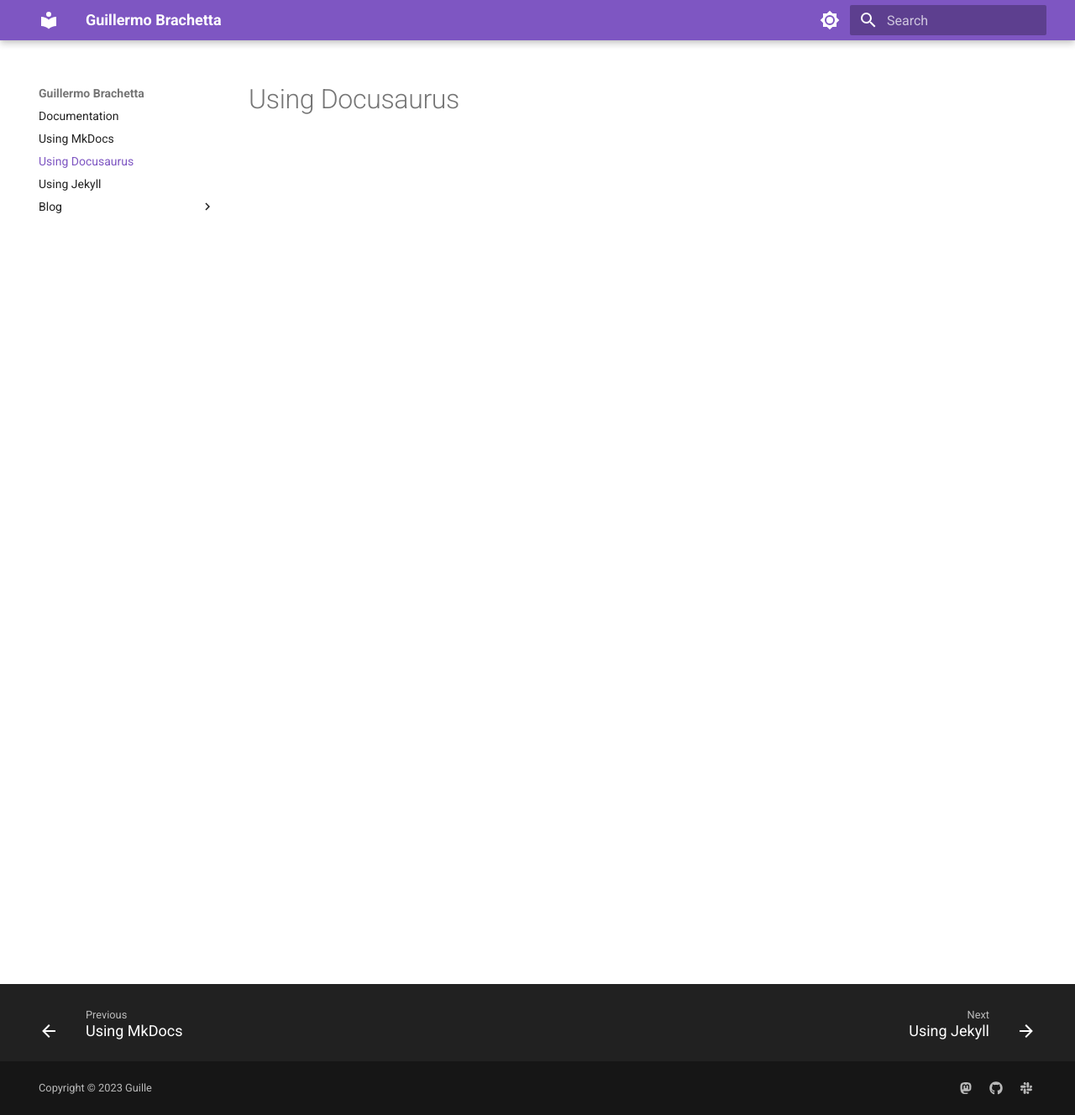
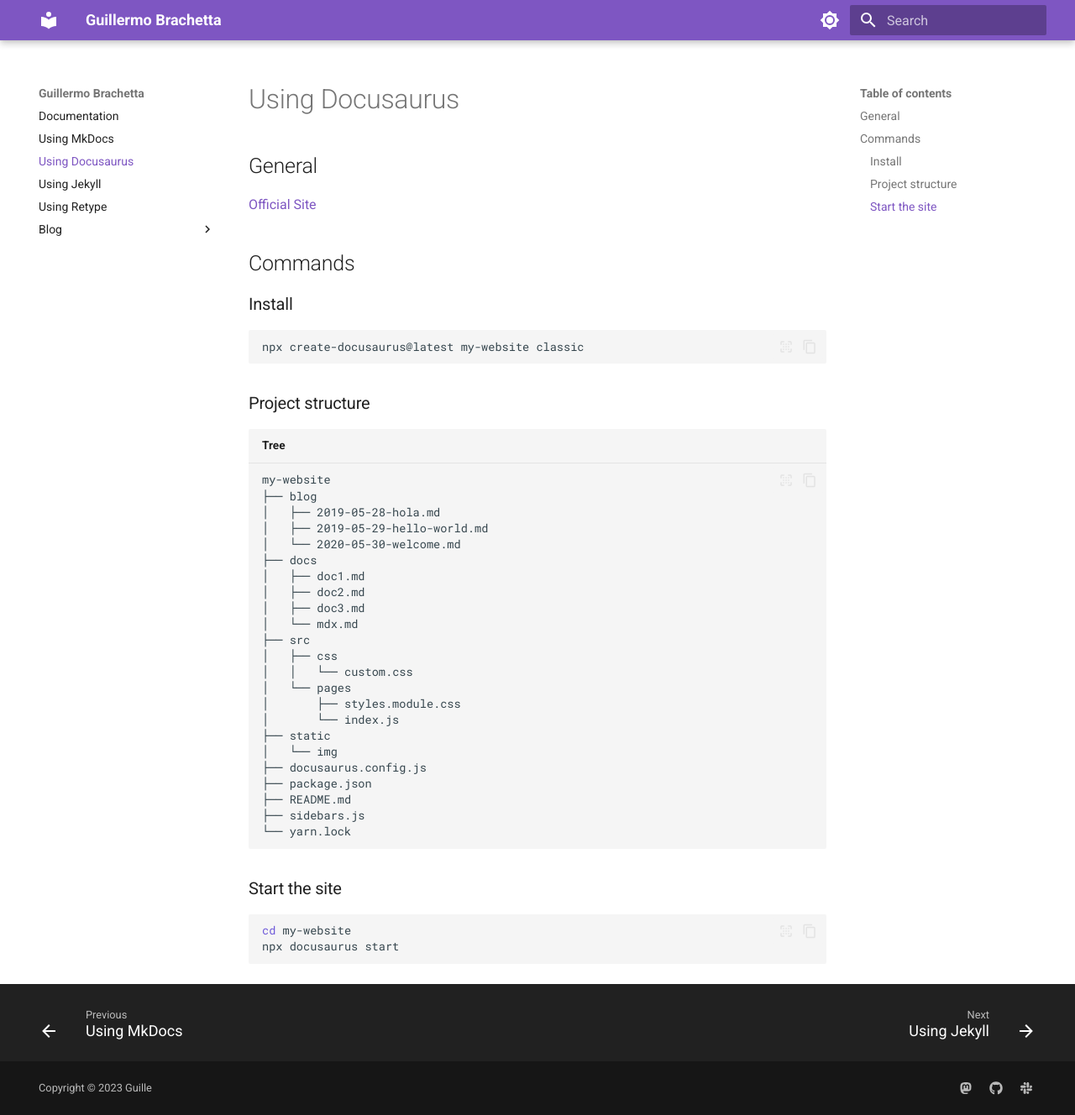
Before and after one commit to GBrachetta/documentation-instructions, an MkDocs documentation site: the page built from docs/02-docusaurus.md, in a window 1280 px wide and 1328 px high. Shown: the whole window at 84% size. Built offline with MkDocs 1.6.1 and Material for MkDocs 9.7.7, drawn with Linux system fonts in a browser that asks for light colours.

Commit message:
Add Retype

````diff
--- a/docs/02-docusaurus.md
+++ b/docs/02-docusaurus.md
@@ -1 +1,48 @@
 # Using Docusaurus
+
+## General
+
+[Official Site](https://docusaurus.io/docs)
+
+## Commands
+
+### Install
+
+```sh title="" linenums="0"
+npx create-docusaurus@latest my-website classic
+```
+
+### Project structure
+
+```text linenums="0" title="Tree"
+my-website
+├── blog
+│   ├── 2019-05-28-hola.md
+│   ├── 2019-05-29-hello-world.md
+│   └── 2020-05-30-welcome.md
+├── docs
+│   ├── doc1.md
+│   ├── doc2.md
+│   ├── doc3.md
+│   └── mdx.md
+├── src
+│   ├── css
+│   │   └── custom.css
+│   └── pages
+│       ├── styles.module.css
+│       └── index.js
+├── static
+│   └── img
+├── docusaurus.config.js
+├── package.json
+├── README.md
+├── sidebars.js
+└── yarn.lock
+```
+
+### Start the site
+
+```sh linenums="0" title=""
+cd my-website
+npx docusaurus start
+```
````
Also changed, not shown: docs/01-mkdocs.md (+26 -9 lines), docs/04-retype.md (added, +38 -0 lines), docs/index.md (+2 -0 lines).
